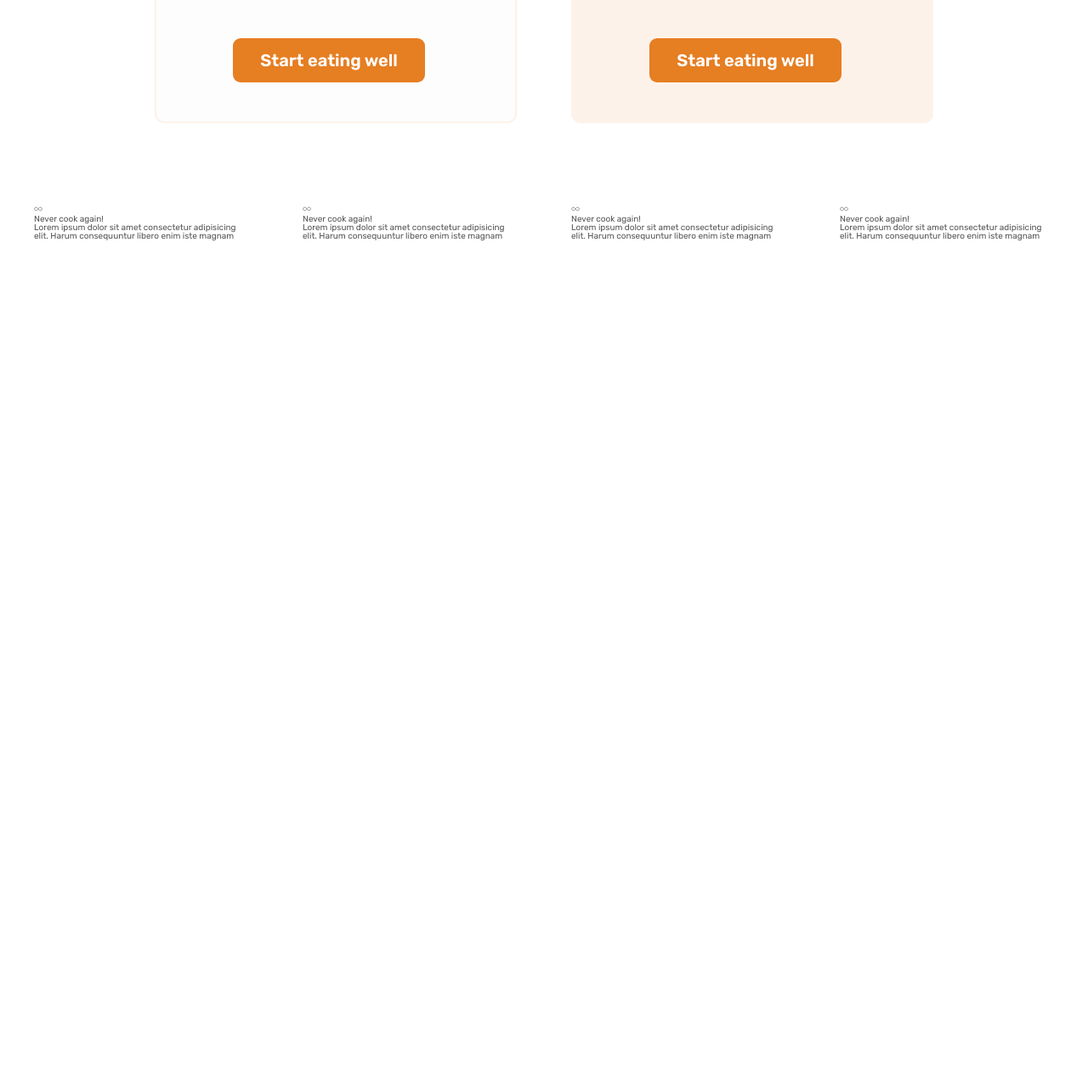
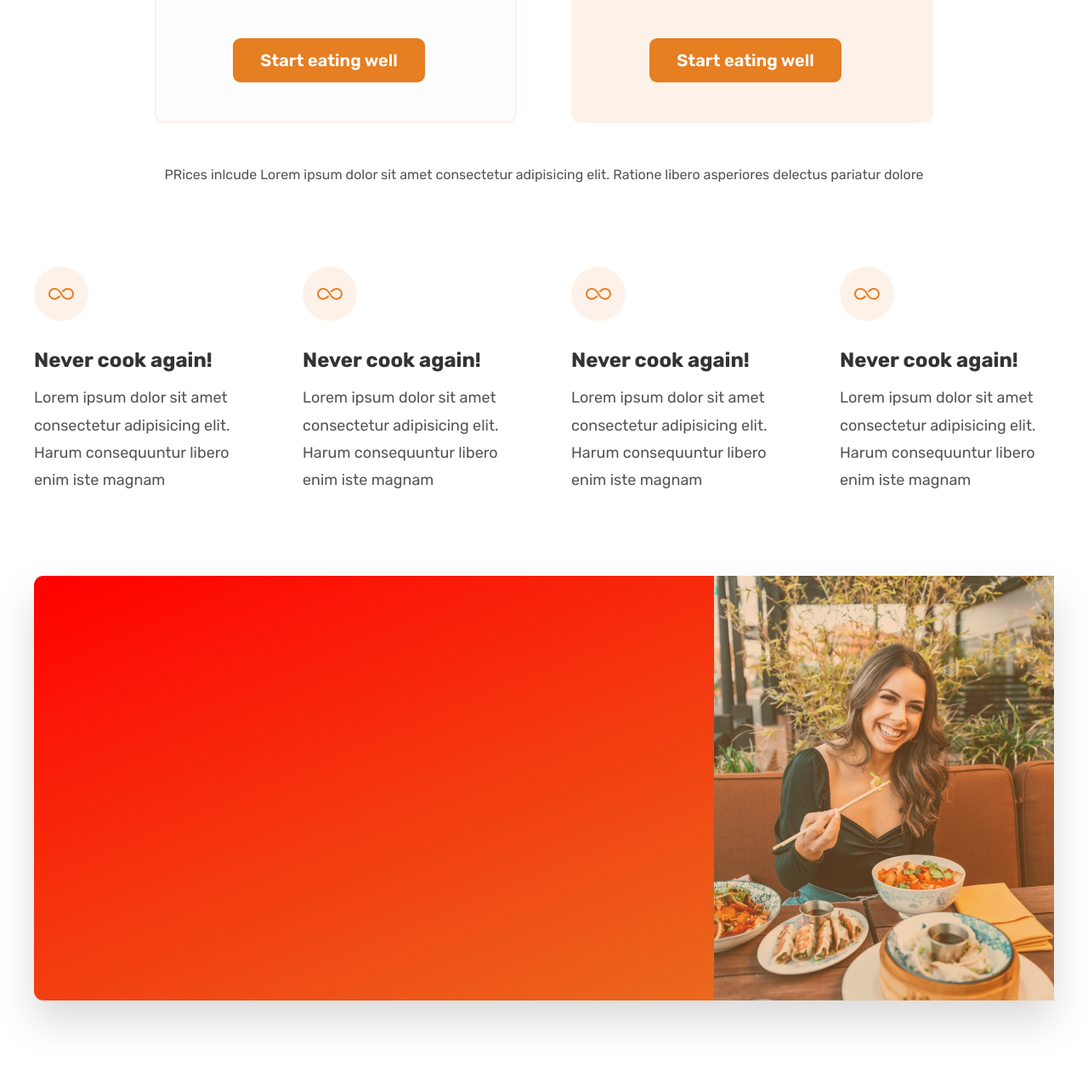
Before and after one commit to Harish-port/Web-Elements-and-Components, a plain HTML site: page 07-Omnifood-Desktop/index.html in a window 1280 px wide. Shown: the part 5249-6523 px from the top of the page at 85% size. Before the commit the page ends 5533 px from the top, so only its background shows below. Drawn offline with nearby package versions, Linux system fonts and the light colour scheme.

Commit message:
Added new section

```diff
--- a/07-Omnifood-Desktop/css/general.css
+++ b/07-Omnifood-Desktop/css/general.css
@@ -174,3 +174,10 @@ body {
 .margin-bottom-md {
     margin-bottom: 4.8rem !important;
 }
+.center-text{
+    text-align: center;
+}
+
+strong{
+    font-weight: 500;
+}
--- a/07-Omnifood-Desktop/css/style.css
+++ b/07-Omnifood-Desktop/css/style.css
@@ -401,3 +401,50 @@ strong {
     text-align: center;
     margin-top: 4.8rem;
 }
+
+.feature-icon {
+    color: #e67e22;
+    height: 3.2rem;
+    width: 3.2rem;
+    margin-bottom: 3.2rem;
+    background-color: #fdf2e9;
+    padding: 1.6rem;
+    border-radius: 50%;
+}
+
+.feature-title {
+    font-size: 2.4rem;
+    font-weight: bold;
+    color: #333;
+    margin-bottom: 1.6rem;
+}
+
+.feature-text {
+    font-size: 1.8rem;
+    line-height: 1.8;
+}
+
+.plan-details {
+    font-size: 1.6rem;
+    line-height: 1.6;
+    text-align: center;
+}
+
+.section-cta {
+    padding: 9.6rem 0;
+}
+
+.cta {
+    display: grid;
+    grid-template-columns: 2fr 1fr;
+    /* background-color: #e67e22; */
+    box-shadow: 0 2.4rem 4.8rem rgba(0, 0, 0, 0.15);
+    border-radius: 11px;
+    background-image: linear-gradient(to right bottom,red,#e67e22);
+    height: 50rem;
+}
+.cta-img-box{
+    background-image:linear-gradient(to right bottom,rgba(235,151,78,0.35),rgba(230,125,34,0.35)), url(../img/eating.jpg);
+    background-size: cover;
+    background-position: center;
+}
--- a/07-Omnifood-Desktop/index.html
+++ b/07-Omnifood-Desktop/index.html
@@ -322,11 +322,12 @@
                     Eating wekll without breaking the bank
                 </h2>
             </div>
-            <div class="container grid grid--2-cols">
+            <div class="container grid grid--2-cols margin-bottom-md">
                 <div class="pricing-plan pricing-plan--starter">
                     <header class="plan-header">
                         <p class="plan-name">
                             Starter: $399 per monthx
+
                         </p>
                         <p class="plan-price">
                             <span>$</span>
@@ -392,6 +393,13 @@
                     </div>
                 </div>
             </div>
+            <div class="container grid">
+                <aside class="plan-details">
+                    PRices inlcude Lorem ipsum dolor sit amet consectetur adipisicing elit. Ratione libero asperiores
+                    delectus pariatur dolore
+
+                </aside>
+            </div>
             <div class="container grid grid--4-cols">
                 <div class="feature">
                     <ion-icon class="feature-icon" name="infinite-outline"></ion-icon>
@@ -435,6 +443,16 @@
                 </div>
             </div>
         </section>
+        <section class="section-cta">
+            <div class="container cta">
+                    <div class="cta-text-box">
+                        <div class="heading-secondary"></div>
+                    </div>
+                    <div class="cta-img-box" role="img" aria-label="Woman enojoying food">
+
+                </div>
+            </div>
+        </section>
     </main>
 
 </html>
```
Also changed, not shown: 03-hero-section.html (+3 -3 lines).
